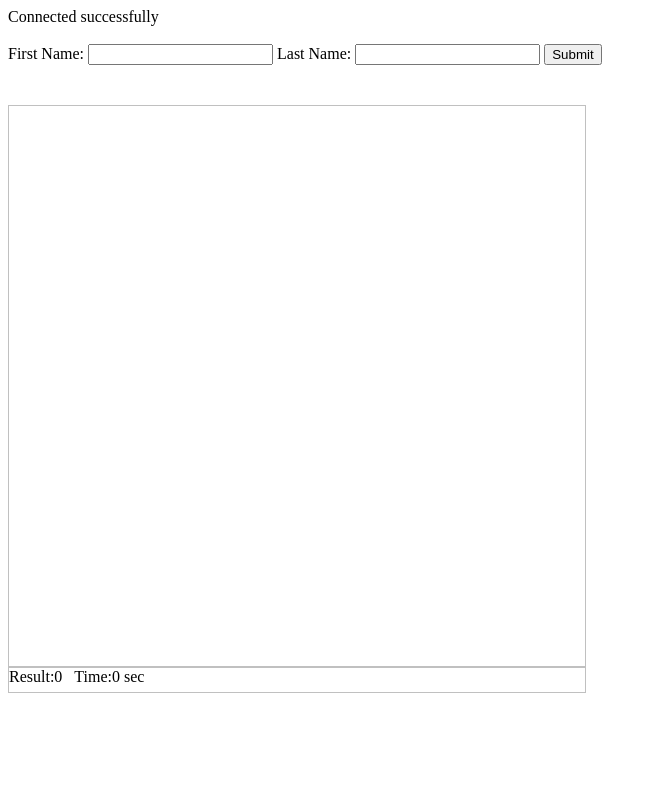
After one commit to Indominu/H2-Clientside, a PHP site: page /list.php in a window 1280 px wide. The commit adds this page. Shown: the whole page, without its empty margins (0-657 px from the left). Run offline with PHP 8.4, Linux system fonts and the light colour scheme.

Commit message:
Add files via upload

```diff
--- a/base.css
+++ b/base.css
@@ -29,14 +29,14 @@ input
 }
 
 ul {
-    position: fixed;
+    position: absolute;
     bottom: 0;
     margin-left:3vw;
     top:19.1vh;
     padding: 0;
     border: 0.1vmax solid silver;
     width: 91vw;
-    height: 73vh;
+    height: 69vh;
     overflow-x: hidden;
     font-size: 1.5vmax;
 }
--- a/index.php
+++ b/index.php
@@ -9,7 +9,7 @@
     <body>
         <script src="index.js"></script>
         <div class="banner" >Employee Management</div>
-        <div class="banner" style="position:absolute;top:91vh;height:3vh;"></div>
+        <div class="banner" style="position:absolute;top:92vh;height:3vh;"></div>
         <div style="margin-left:3vw;" >
             <input type="text" id="first_name" name="first_name" placeholder="First Name:" style="width:15vw;">
             <input type="text" id="last_name" name="last_name" placeholder="Last Name:" style="width:15vw;">
--- /dev/null
+++ b/list.php
@@ -0,0 +1,78 @@
+<?php
+$servername = "localhost";
+$username = "root";
+$password = "";
+$dbname = "employees";
+$alineNo=0;
+$aline="";
+$atitles="";
+$secondsA = 0;
+
+if (isset($_POST["first_name"])) $firstname="%".$_POST["first_name"]."%"; else $firstname="";
+if (isset($_POST["last_name"])) $lastname="%".$_POST["last_name"]."%"; else $lastname="";
+if (strrpos($firstname,"*"))  {$firstname=str_replace("%","",$firstname);$firstname=str_replace("*","%",$firstname);}
+if (strrpos($lastname,"*"))  {$lastname=str_replace("%","",$lastname);$lastname=str_replace("*","%",$lastname);}
+// Create connection
+$conn = new mysqli($servername, $username, $password, $dbname);
+if ($conn->connect_error) {die("Connection failed: " . $conn->connect_error."<br><br>");}echo "Connected successfully<br><br>";
+
+if ($firstname!="" || $lastname!="")
+{
+
+    $aStartTime = microtime(true);
+    $sql = "CALL search_all('employees.emp_no,first_name,last_name,gender','employees','first_name','".$firstname."','last_name','".$lastname."','LIMIT 100000');";
+    $result = mysqli_query($conn,$sql) or die("Query fail: " . mysqli_error($conn));
+
+    $aEndTime = microtime(true);
+    $secondsA = number_format ($aEndTime - $aStartTime,4);
+
+    $atitles.="<div style='display:inline-table;border:0.1vmax solid silver;width:4.1vw;height:auto;'>&nbsp;</div>";
+    $atitles.="<div style='display:inline-table;border:0.1vmax solid silver;width:5vw;height:auto;'>emp_no</div>";
+    $atitles.="<div style='display:inline-table;border:0.1vmax solid silver;width:10vw;height:auto;'>First Name</div>";
+    $atitles.="<div style='display:inline-table;border:0.1vmax solid silver;width:10vw;height:auto;'>Last Name</div>";
+    $atitles.="<div style='display:inline-table;border:0.1vmax solid silver;width:1vw;height:auto;'>&nbsp;</div>";
+
+    if ($result->num_rows > 0)
+    {
+        // output data of each row
+        while($row=$result->fetch_assoc())
+        {
+            $alineNo++;
+            if ($row["gender"]=="M") $background="transparent"; else $background="#FFCCCC";
+            $aline.="<div>";
+            $aline.="<div style='display:inline-table;border:0.1vmax solid silver;width:4vw;height:auto;background:".$background."'>".$alineNo."</div>";
+            $aline.="<div style='display:inline-table;border:0.1vmax solid silver;width:5vw;height:auto;background:".$background."'>".$row["emp_no"]."</div>";
+            $aline.="<div style='display:inline-table;border:0.1vmax solid silver;width:10vw;height:auto;background:".$background."'>".$row["first_name"]."</div>";
+            $aline.="<div style='display:inline-table;border:0.1vmax solid silver;width:10vw;height:auto;background:".$background."'>".$row["last_name"]."</div>";
+            $aline.="<div style='display:inline-table;border:0.1vmax solid silver;width:1vw;height:auto;text-align:center;background:".$background."'>".$row["gender"]."</div>";
+            $aline.="</div>";
+        }
+    } else
+        $aline.= "No Results";
+    $result->close();
+    $conn->next_result();
+}
+?>
+
+<html>
+<body>
+
+<form action="?" method="post" target="iframetest">
+First Name: <input type="text" name="first_name">
+Last Name: <input type="text" name="last_name">
+<input type="submit" >
+</form>
+
+<div style="display:inline-table;width:45vw;height:76vh;">
+    <div style="width:100%;height:3vh;">
+    <?php echo $atitles;?>
+    </div>
+    <div style="width:100%;height:70vh;border:0.1vmax solid silver;overflow-x:hidden;">
+    <?php echo $aline;?>
+    </div>
+    <div style="width:100%;height:3vh;border:0.1vmax solid silver;">
+    Result:<?php echo $alineNo;?>&nbsp;&nbsp;&nbsp;Time:<?php echo $secondsA;?>&nbsp;sec
+    </div>
+</div>
+</body>
+</html>
```
Also changed, not shown: conn.php (added, +7 -0 lines), search&destroy.php (+0 -19 lines).
